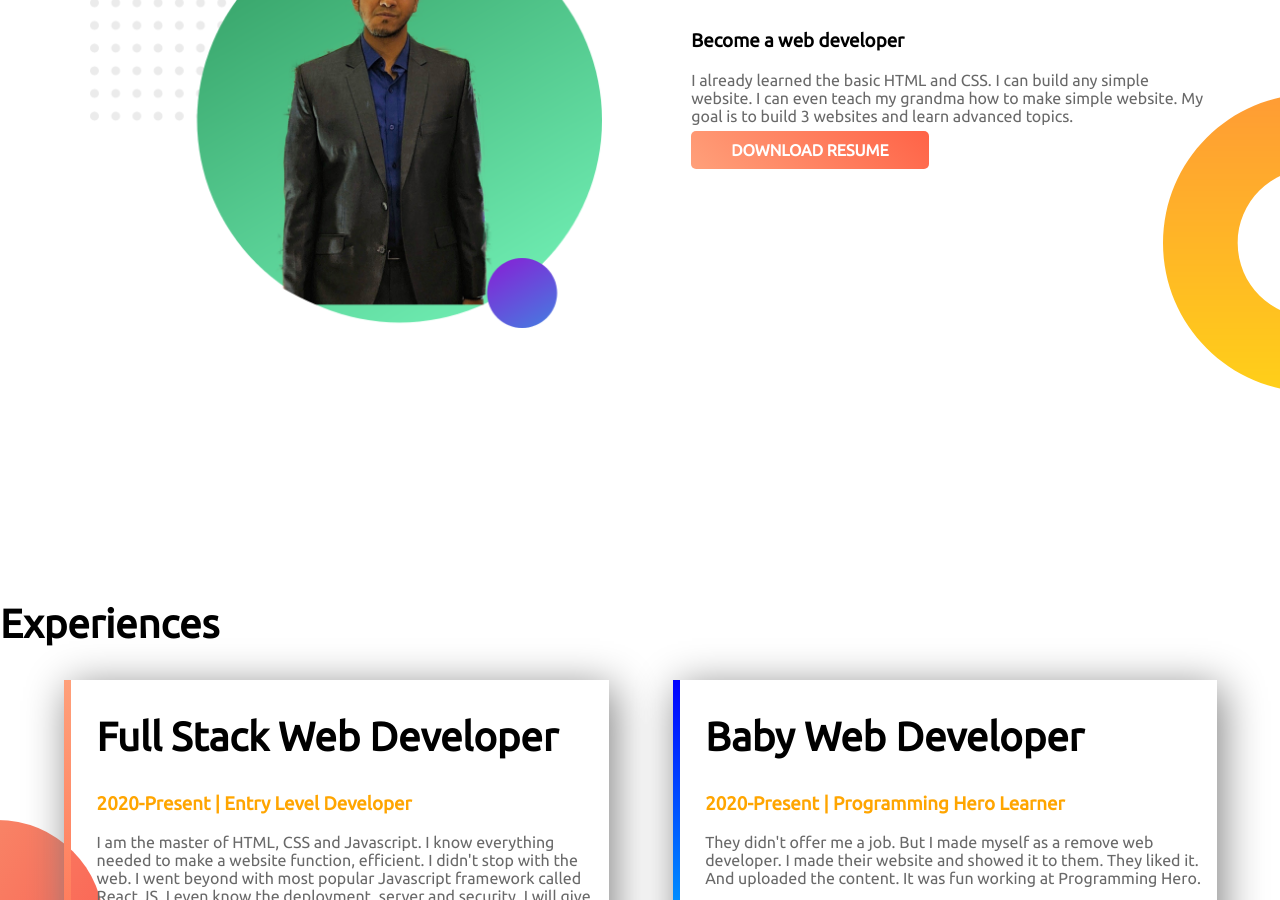
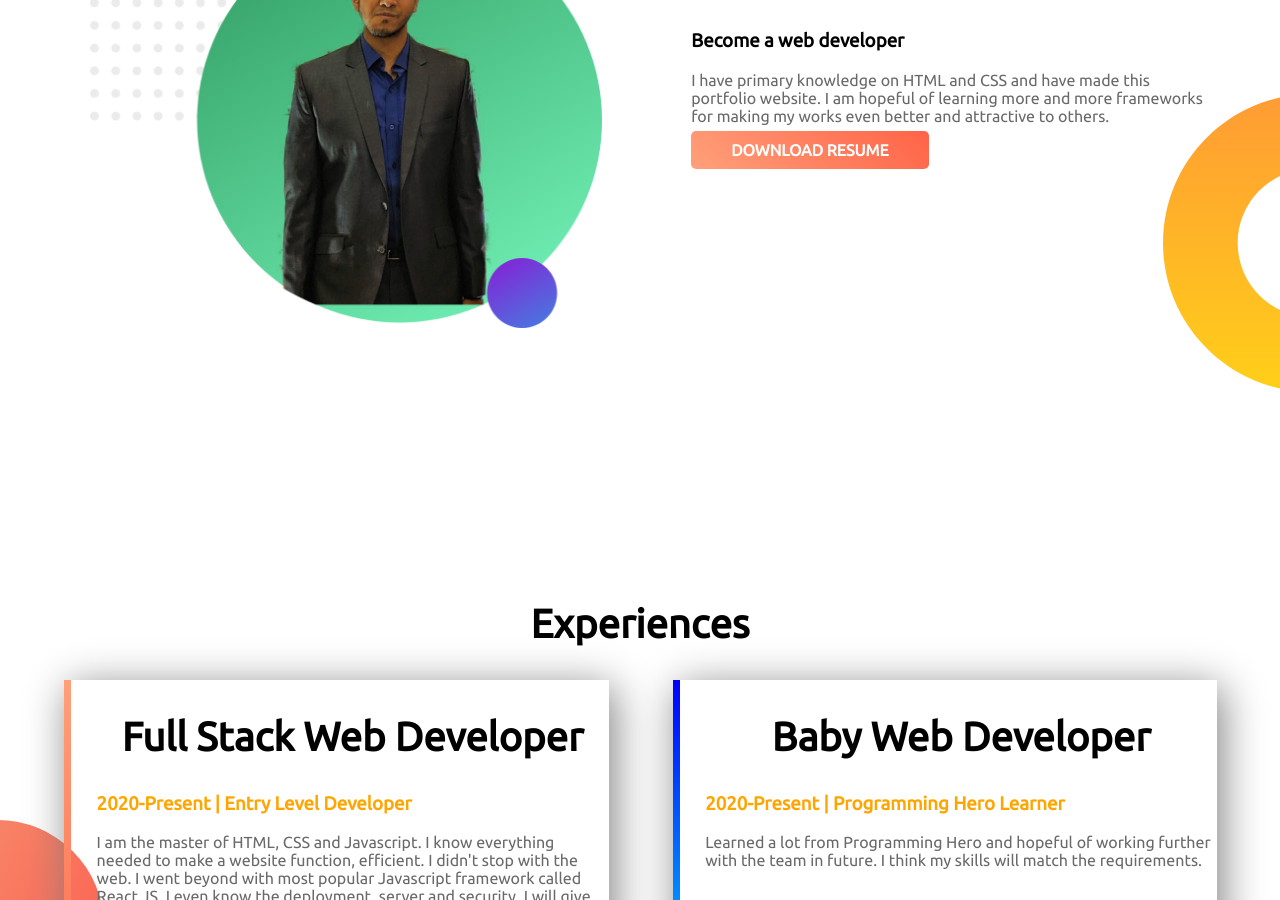
Before and after one commit to ahmed-hasin-neehal/web-portfolio, a plain HTML site: page index.html in a window 1280 px wide. Shown: the part 732-1632 px from the top of the page. Drawn offline with Linux system fonts and the light colour scheme.

Commit message:
done changes

```diff
--- a/index.html
+++ b/index.html
@@ -28,7 +28,7 @@
         <div class="half-width">
             <h2>Dream Big</h2>
             <h3>Become a web developer</h3>
-            <p>I already learned the basic HTML and CSS. I can build any simple website. I can even teach my grandma how to make simple website. My goal is to build 3 websites and learn advanced topics.</p>
+            <p>I have primary knowledge on HTML and CSS and have made this portfolio website. I am hopeful of learning more and more frameworks for making my works even better and attractive to others.</p>
             <a class="anchor-button" href="">DOWNLOAD RESUME</a>
         </div>
     </section>
@@ -42,7 +42,7 @@
         <div class="half-width" id="baby-web">
             <h2>Baby Web Developer</h2>
             <h3>2020-Present | Programming Hero Learner</h3>
-            <p>They didn't offer me a job. But I made myself as a remove web developer. I made their website and showed it to them. They liked it. And uploaded the content. It was fun working at Programming Hero.</p>
+            <p>Learned a lot from Programming Hero and hopeful of working further with the team in future. I think my skills will match the requirements.</p>
         </div>
     </section>
     <footer>
--- a/style.css
+++ b/style.css
@@ -49,6 +49,9 @@ h2{
     background-repeat: no-repeat;
     background-position: left;
 }
+.experience-area h2{
+    text-align: center;
+}
 .experience-area h3{
     color: orange;
 }
```
